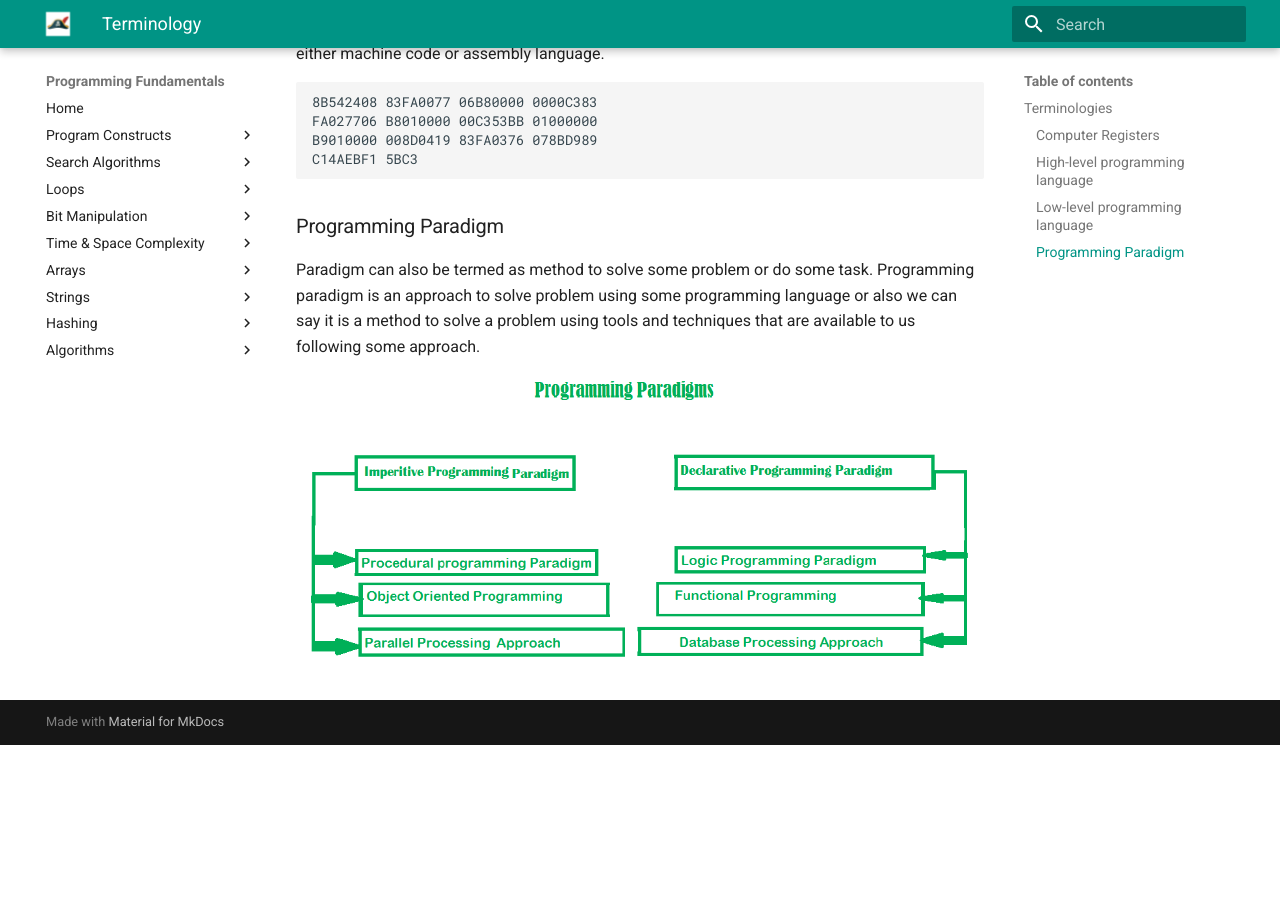
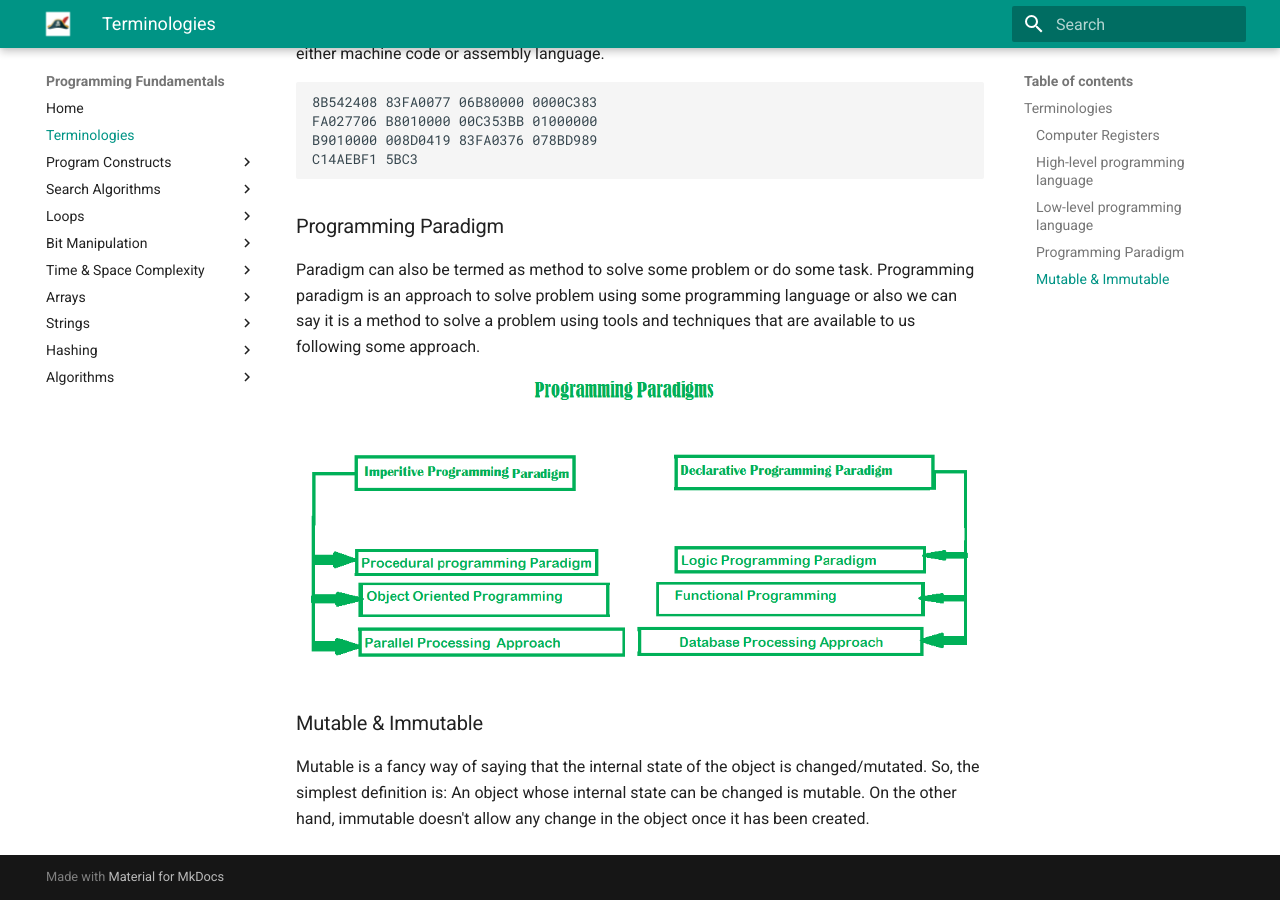
Before and after one commit to santosh-1987/programming-fundamentals, an MkDocs documentation site: the page built from docs/computer_basics/terminology.md, in a window 1280 px wide and 900 px high, scrolled down 672 px. Built offline with MkDocs 1.6.1 and Material for MkDocs 9.7.7, drawn with Linux system fonts in a browser that asks for light colours; the version menu is left out; before the commit the page ends 1417 px from its top, so only the background shows below that; some of the changed text lies outside the part shown.

Commit message:
Terminology

```diff
--- a/docs/computer_basics/terminology.md
+++ b/docs/computer_basics/terminology.md
@@ -26,3 +26,7 @@ C14AEBF1 5BC3
 Paradigm can also be termed as method to solve some problem or do some task. Programming paradigm is an approach to solve problem using some programming language or also we can say it is a method to solve a problem using tools and techniques that are available to us following some approach.
 
 ![paradigm.png](../assets/images/terminologies/paradigm.png)
+
+## Mutable & Immutable
+
+Mutable is a fancy way of saying that the internal state of the object is changed/mutated. So, the simplest definition is: An object whose internal state can be changed is mutable. On the other hand, immutable doesn't allow any change in the object once it has been created.
--- a/mkdocs.yml
+++ b/mkdocs.yml
@@ -10,6 +10,7 @@ site_url: "https://santosh-1987.github.io/programming-fundamentals/"
 
 nav:
   - Home: index.md
+  - Terminologies: computer_basics/terminology.md
   - Program Constructs:
       - Construct Definition: programming-constructs/index.md
       - Sequence: programming-constructs/sequence.md
```
Also changed, not shown: docs/index.md (+0 -4 lines), 1 other file.
